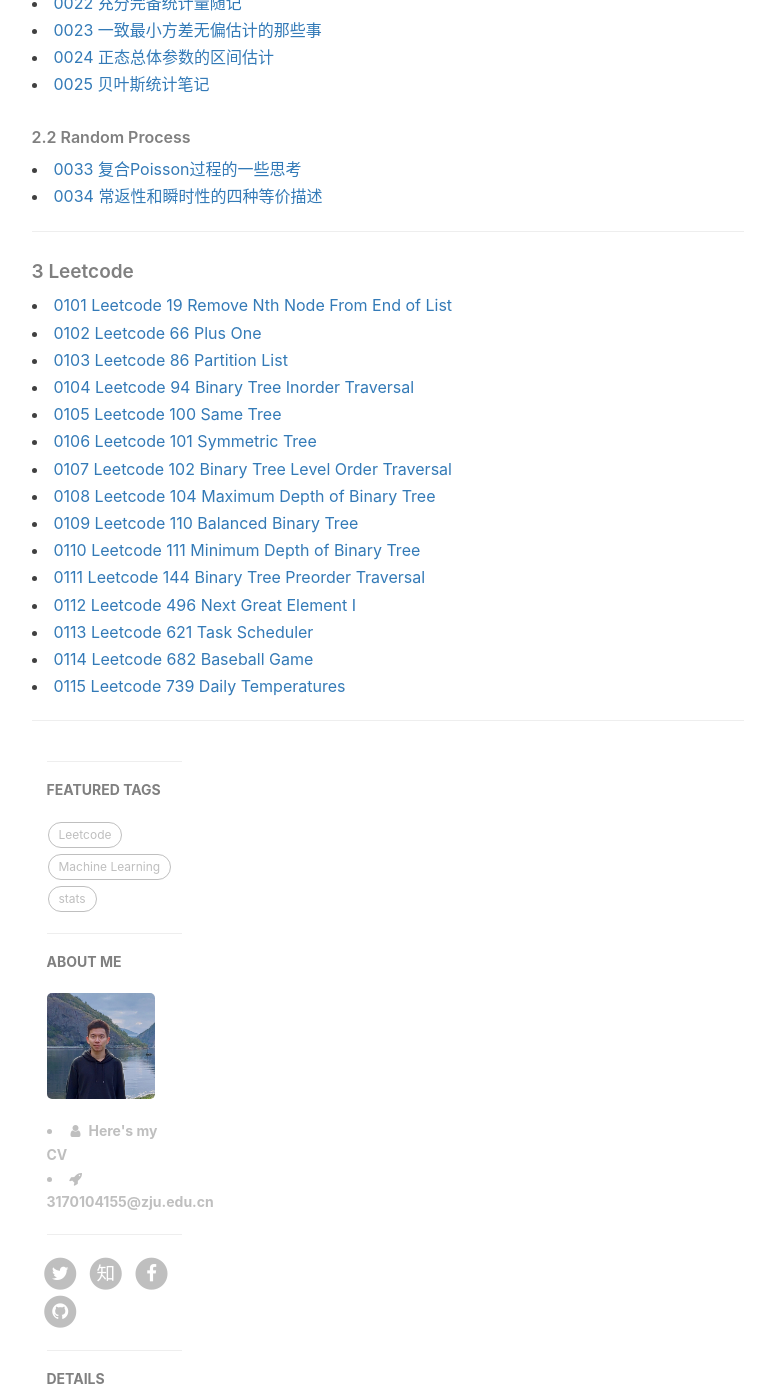
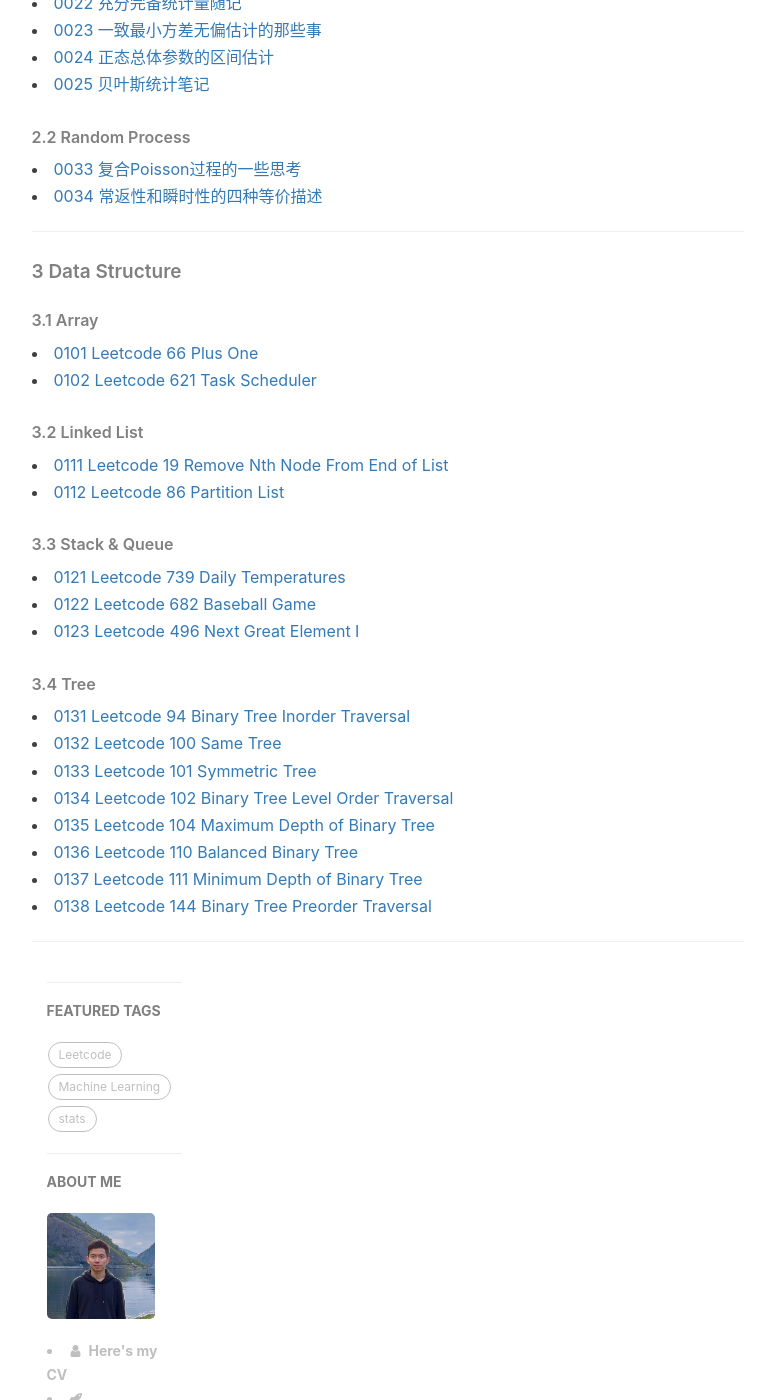
Before and after one commit to ZaccWu/ZaccWu.github.io, a Jekyll site: the page built from post list.html, in a window 1280 px wide and 1400 px high, scrolled down 1084 px. Shown: the whole window, without its empty margins (136-911 px from the left). Built offline with Jekyll 4.4.1, drawn with Linux system fonts in a browser that asks for light colours; nearby versions of some CDN libraries; comment, search, counter and statistics services are not loaded.

Commit message:
Update post list.html

```diff
--- a/post list.html
+++ b/post list.html
@@ -45,22 +45,29 @@
     <li><a href="https://tinky2013.github.io/2019/05/06/%E5%B8%B8%E8%BF%94%E6%80%A7%E5%92%8C%E7%9E%AC%E6%97%B6%E6%80%A7%E7%9A%84%E5%9B%9B%E7%A7%8D%E7%AD%89%E4%BB%B7%E6%8F%8F%E8%BF%B0/">0034 常返性和瞬时性的四种等价描述</a></li>
     <hr>
 
-    <h5>3 Leetcode</h5>
-    <li><a href="https://tinky2013.github.io/2018/01/09/Leetcode-19-Remove-Nth-Node-From-End-of-List/">0101 Leetcode 19 Remove Nth Node From End of List</a></li>
-    <li><a href="https://tinky2013.github.io/2018/01/20/Leetcode-66-Plus-One/">0102 Leetcode 66 Plus One</a></li>
-    <li><a href="https://tinky2013.github.io/2018/01/26/Leetcode-86-Partition-List/">0103 Leetcode 86 Partition List</a></li>
-    <li><a href="https://tinky2013.github.io/2018/01/29/Leetcode-94-Binary-Tree-Inorder-Traversal/">0104 Leetcode 94 Binary Tree Inorder Traversal</a></li>
-    <li><a href="https://tinky2013.github.io/2018/01/31/Leetcode-100-Same-Tree/">0105 Leetcode 100 Same Tree</a></li>
-    <li><a href="https://tinky2013.github.io/2018/02/01/Leetcode-101-Symmetric-Tree/">0106 Leetcode 101 Symmetric Tree</a></li>
-    <li><a href="https://tinky2013.github.io/2019/05/10/Leetcode-102-Binary-Tree-Level-Order-Traversal/">0107 Leetcode 102 Binary Tree Level Order Traversal</a></li>
-    <li><a href="https://tinky2013.github.io/2018/02/01/Leetcode-104-Maximum-Depth-of-Binary-Tree/">0108 Leetcode 104 Maximum Depth of Binary Tree</a></li>
-    <li><a href="https://tinky2013.github.io/2018/02/04/Leetcode-110-Balanced-Binary-Tree/">0109 Leetcode 110 Balanced Binary Tree</a></li>
-    <li><a href="https://tinky2013.github.io/2018/02/04/Leetcode-111-Minimum-Depth-of-Binary-Tree/">0110 Leetcode 111 Minimum Depth of Binary Tree</a></li>
-    <li><a href="https://tinky2013.github.io/2018/02/14/Leetcode-144-Binary-Tree-Preorder-Traversal/">0111 Leetcode 144 Binary Tree Preorder Traversal</a></li>
-    <li><a href="https://tinky2013.github.io/2018/05/30/Leetcode-496-Next-Great-Element-I/">0112 Leetcode 496 Next Great Element I</a></li>
-    <li><a href="https://tinky2013.github.io/2018/07/07/Leetcode-621-Task-Scheduler/">0113 Leetcode 621 Task Scheduler</a></li>
-    <li><a href="https://tinky2013.github.io/2018/07/25/Leetcode-682-Baseball-Game/">0114 Leetcode 682 Baseball Game</a></li>
-    <li><a href="https://tinky2013.github.io/2018/08/12/Leetcode-739-Daily-Temperatures/">0115 Leetcode 739 Daily Temperatures</a></li>
+    <h5>3 Data Structure</h5>
+    <h6>3.1 Array</h6>
+    <li><a href="https://tinky2013.github.io/2018/01/20/Leetcode-66-Plus-One/">0101 Leetcode 66 Plus One</a></li>
+    <li><a href="https://tinky2013.github.io/2018/07/07/Leetcode-621-Task-Scheduler/">0102 Leetcode 621 Task Scheduler</a></li>
+
+    <h6>3.2 Linked List</h6>
+    <li><a href="https://tinky2013.github.io/2018/01/09/Leetcode-19-Remove-Nth-Node-From-End-of-List/">0111 Leetcode 19 Remove Nth Node From End of List</a></li>
+    <li><a href="https://tinky2013.github.io/2018/01/26/Leetcode-86-Partition-List/">0112 Leetcode 86 Partition List</a></li>
+
+    <h6>3.3 Stack & Queue</h6>
+    <li><a href="https://tinky2013.github.io/2018/08/12/Leetcode-739-Daily-Temperatures/">0121 Leetcode 739 Daily Temperatures</a></li>
+    <li><a href="https://tinky2013.github.io/2018/07/25/Leetcode-682-Baseball-Game/">0122 Leetcode 682 Baseball Game</a></li>
+    <li><a href="https://tinky2013.github.io/2018/05/30/Leetcode-496-Next-Great-Element-I/">0123 Leetcode 496 Next Great Element I</a></li>
+
+    <h6>3.4 Tree</h6>
+    <li><a href="https://tinky2013.github.io/2018/01/29/Leetcode-94-Binary-Tree-Inorder-Traversal/">0131 Leetcode 94 Binary Tree Inorder Traversal</a></li>
+    <li><a href="https://tinky2013.github.io/2018/01/31/Leetcode-100-Same-Tree/">0132 Leetcode 100 Same Tree</a></li>
+    <li><a href="https://tinky2013.github.io/2018/02/01/Leetcode-101-Symmetric-Tree/">0133 Leetcode 101 Symmetric Tree</a></li>
+    <li><a href="https://tinky2013.github.io/2019/05/10/Leetcode-102-Binary-Tree-Level-Order-Traversal/">0134 Leetcode 102 Binary Tree Level Order Traversal</a></li>
+    <li><a href="https://tinky2013.github.io/2018/02/01/Leetcode-104-Maximum-Depth-of-Binary-Tree/">0135 Leetcode 104 Maximum Depth of Binary Tree</a></li>
+    <li><a href="https://tinky2013.github.io/2018/02/04/Leetcode-110-Balanced-Binary-Tree/">0136 Leetcode 110 Balanced Binary Tree</a></li>
+    <li><a href="https://tinky2013.github.io/2018/02/04/Leetcode-111-Minimum-Depth-of-Binary-Tree/">0137 Leetcode 111 Minimum Depth of Binary Tree</a></li>
+    <li><a href="https://tinky2013.github.io/2018/02/14/Leetcode-144-Binary-Tree-Preorder-Traversal/">0138 Leetcode 144 Binary Tree Preorder Traversal</a></li>
     <hr>
 
 <!-- Handle Language Change -->
```
